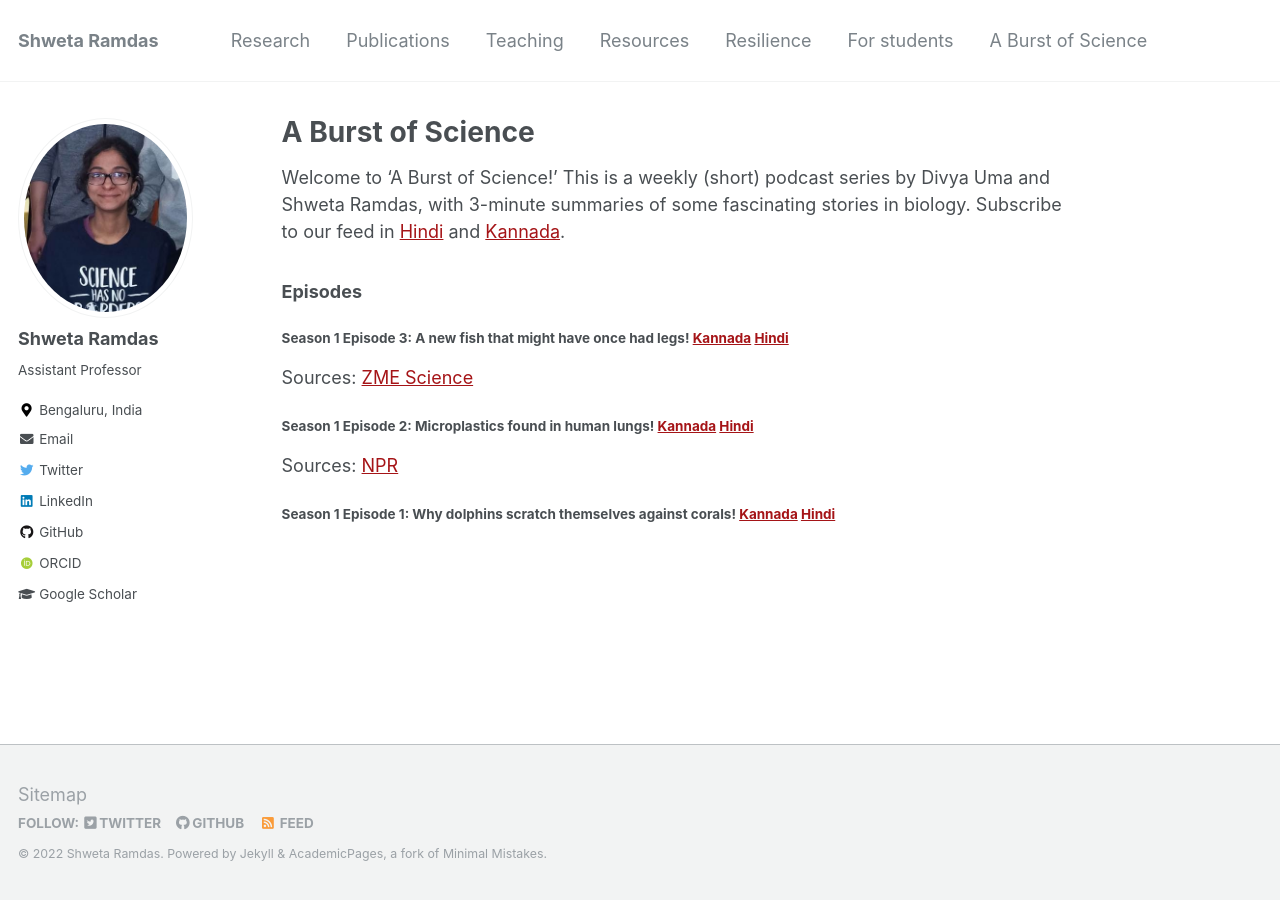
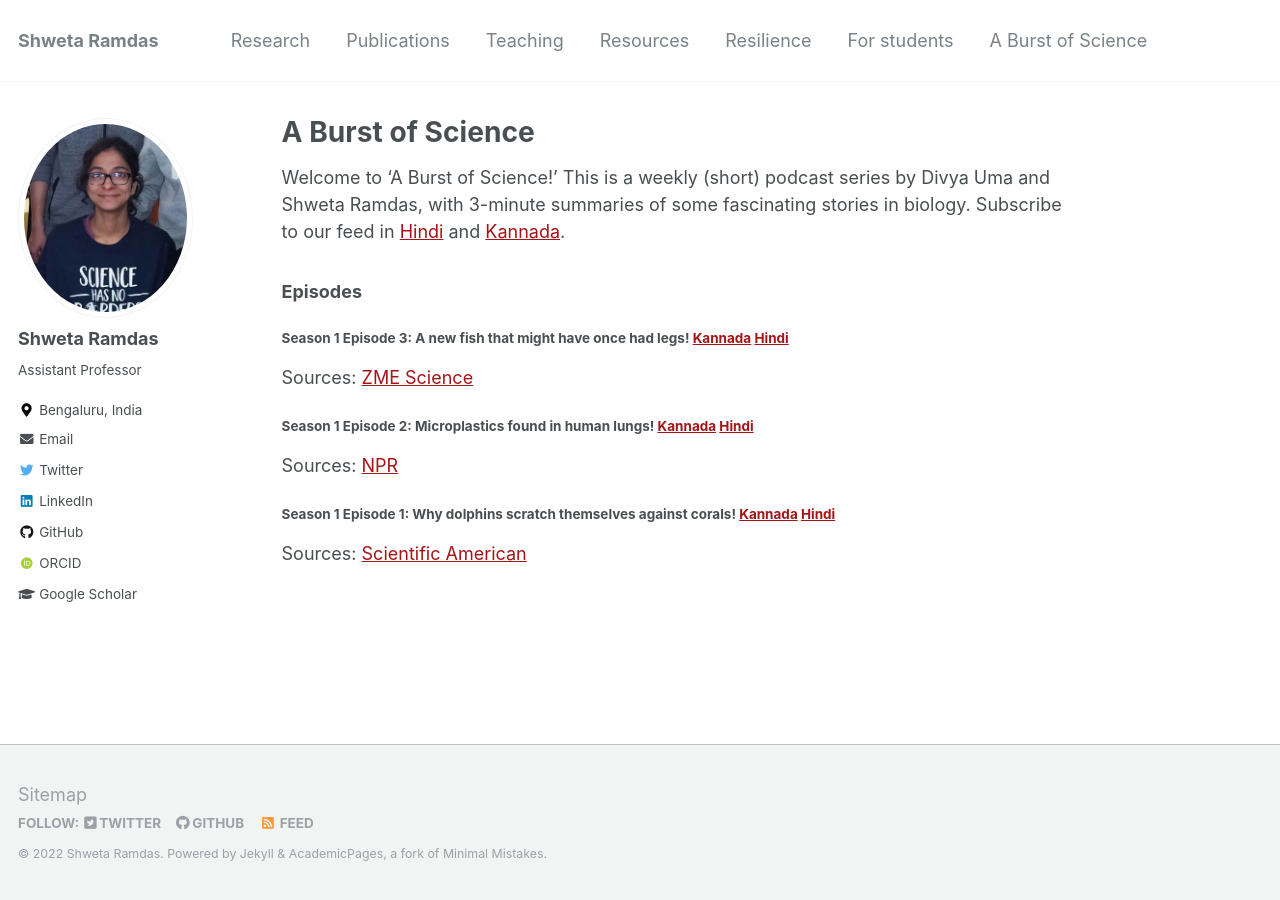
Before and after one commit to shwetaramdas/shwetaramdas.github.io, a Jekyll site: the page built from burstofscience.md, in a window 1280 px wide. Built offline with Jekyll 4.4.1, drawn with Linux system fonts in a browser that asks for light colours; some web fonts are replaced.

Commit message:
Update burstofscience.md

```diff
--- a/burstofscience.md
+++ b/burstofscience.md
@@ -20,3 +20,5 @@ Sources: [ZME Science](https://www.zmescience.com/science/fossil-friday-this-anc
 Sources: [NPR](https://www.npr.org/2022/04/06/1091246691/microplastics-found-in-human-lungs)
 
 #### Season 1 Episode 1: Why dolphins scratch themselves against corals! [Kannada](https://anchor.fm/apu-biology/episodes/Episode-1--Self-medication-by-dolphins-e1m8220)  [Hindi](https://anchor.fm/shweta-ramdas/episodes/1-e1m6qsm)
+
+Sources: [Scientific American](https://www.scientificamerican.com/article/dolphins-rub-against-mucus-oozing-corals-to-soothe-skin/)
```
